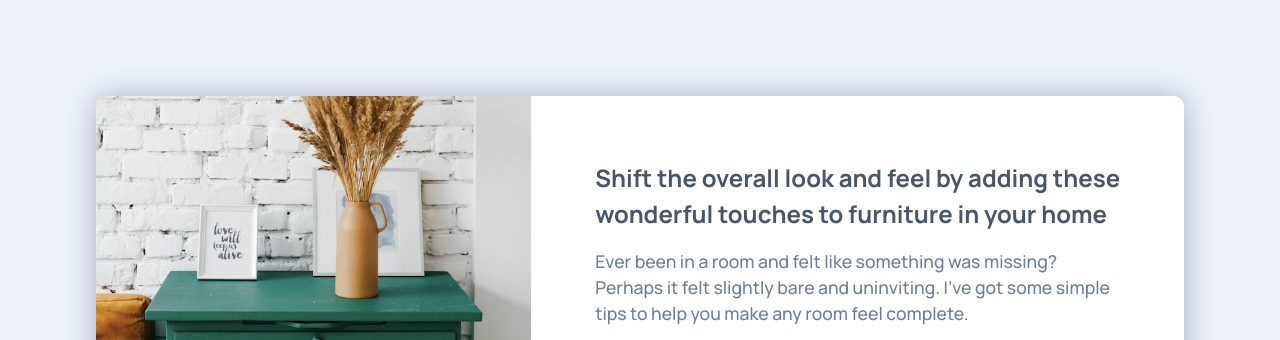
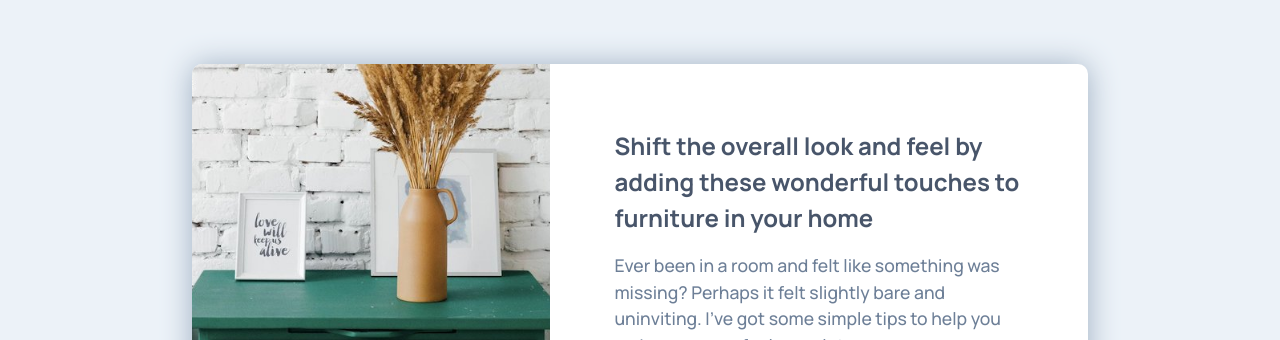
Before and after one commit to Ayako-Yokoe/article-preview-component-master, a plain HTML site: page index.html in a window 1280 px wide. Shown: the part 124-464 px from the top of the page. Drawn offline with Linux system fonts and the light colour scheme.

Commit message:
Change max-width

```diff
--- a/style.css
+++ b/style.css
@@ -156,7 +156,7 @@ p {
 @media (min-width: 768px) {
   .card {
     flex-direction: row;
-        max-width: 85%;
+    max-width: 70%;
     height: auto;
     overflow: visible;
   }
```
Lines whose indentation alone changed are shown as unchanged.
